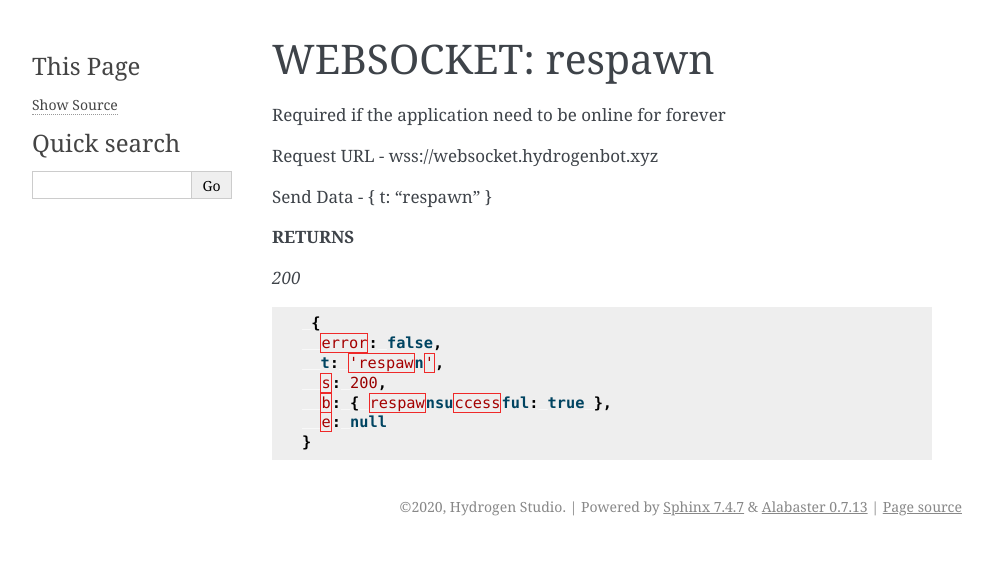
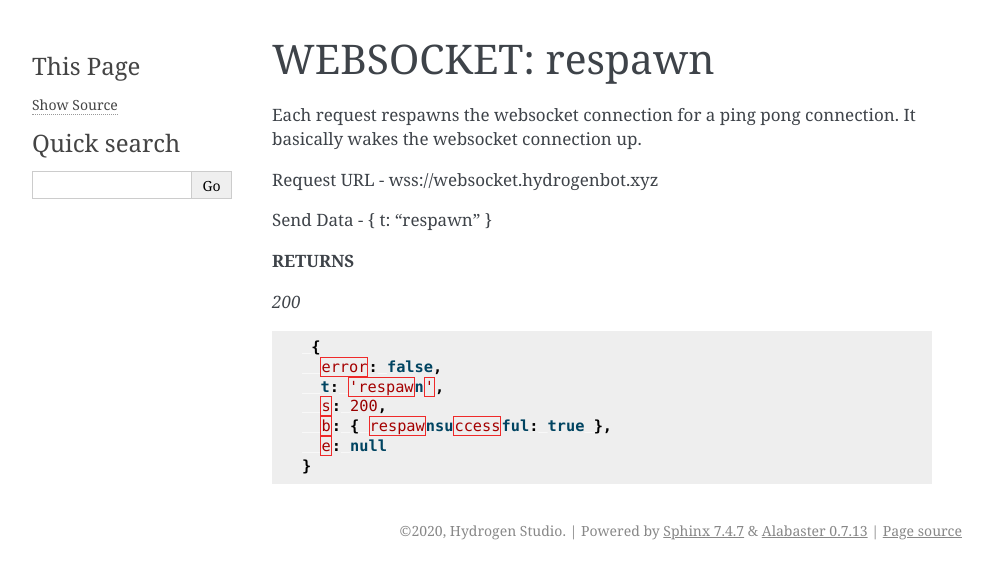
Before and after one commit to jerryzhangdev/hydrogen-developer-docs, a Sphinx documentation site: the page built from docs/source/webhook_respawn.rst, in a window 1280 px wide. Shown: the top 579 px of the page, without its empty margins (148-1141 px from the left). Built offline with Sphinx 7.4.7, drawn with Linux system fonts in a browser that asks for light colours.

Commit message:
Update webhook_respawn.rst

```diff
--- a/docs/source/webhook_respawn.rst
+++ b/docs/source/webhook_respawn.rst
@@ -1,7 +1,7 @@
 WEBSOCKET: respawn
 ==================
 
-Required if the application need to be online for forever
+Each request respawns the websocket connection for a ping pong connection. It basically wakes the websocket connection up.
 
 Request URL - wss://websocket.hydrogenbot.xyz
 
```
